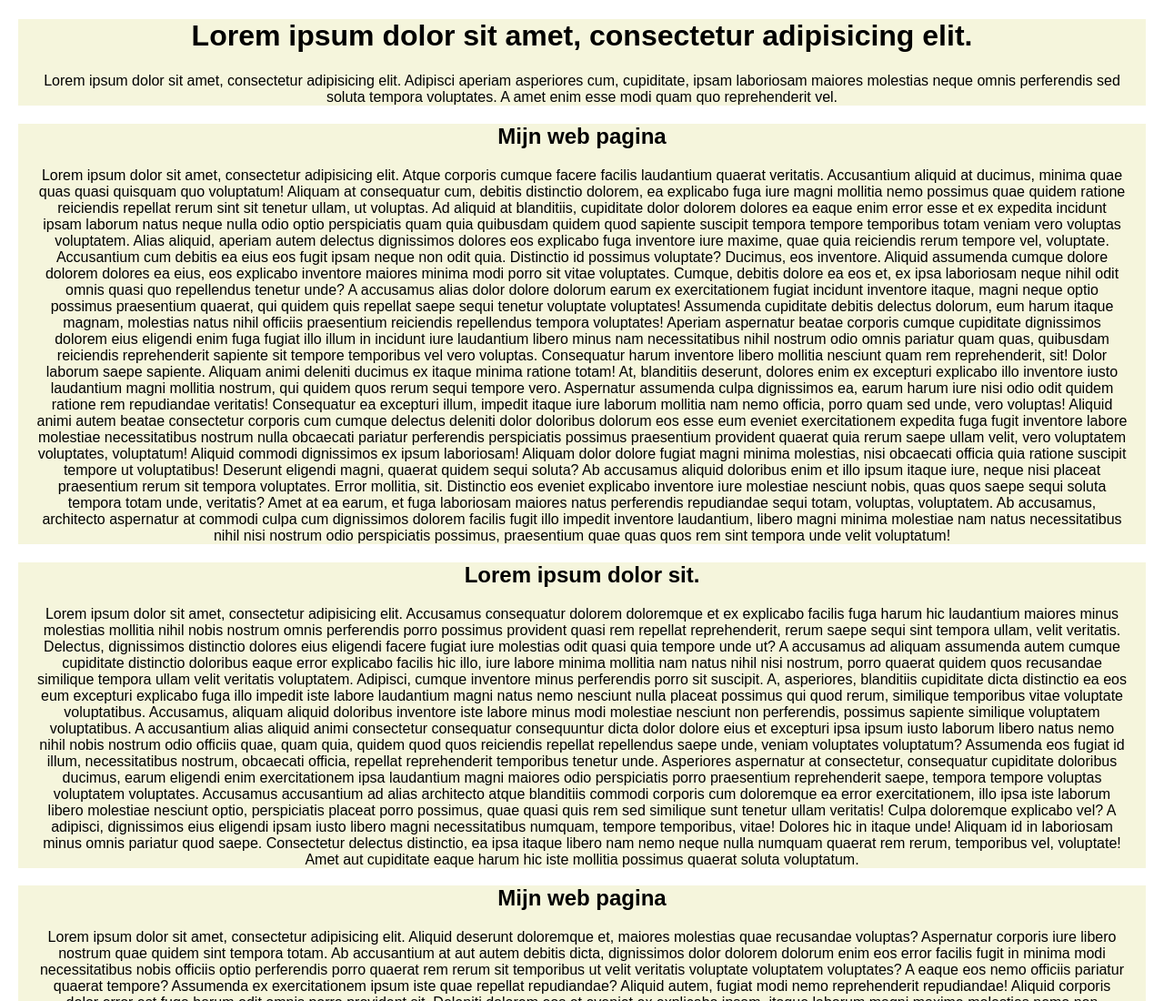
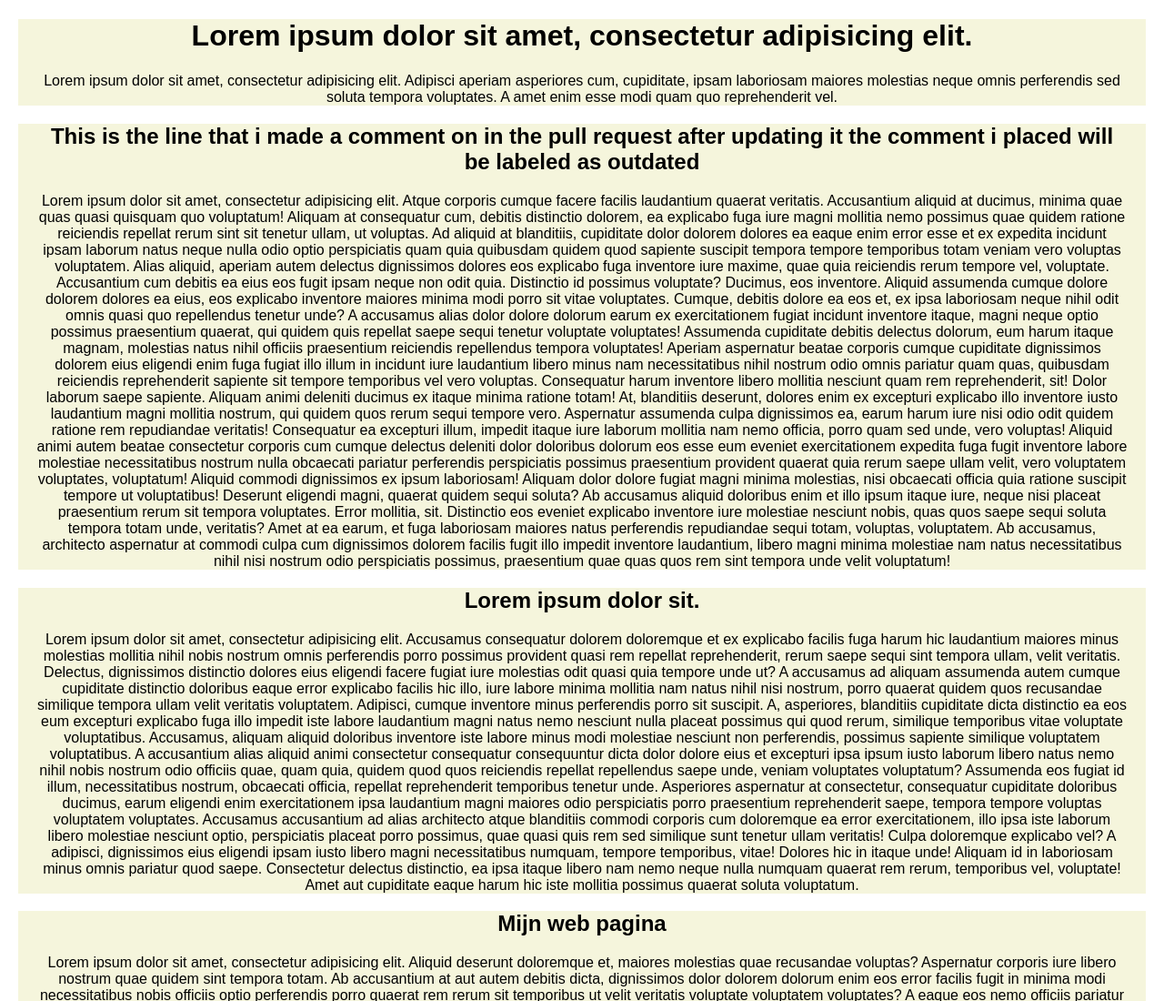
Before and after one commit to fahedoudeh/git-workshop-mei-25, a plain HTML site: page index.html in a window 1280 px wide. Shown: the top 1100 px of the page at 91% size. Drawn offline with Linux system fonts and the light colour scheme.

Commit message:
adjusted the line 21 of the html code which i commented on in the pull request which is not yet merged

```diff
--- a/index.html
+++ b/index.html
@@ -18,7 +18,7 @@
     <main>
         <section>
             <article class="container">
-                <h2>Mijn web pagina</h2>
+                <h2>This is the line that i made a comment on in the pull request after updating it the comment i placed will be labeled as outdated</h2>
                 <p>Lorem ipsum dolor sit amet, consectetur adipisicing elit. Atque corporis cumque facere facilis
                     laudantium quaerat veritatis. Accusantium aliquid at ducimus, minima quae quas quasi quisquam quo
                     voluptatum! Aliquam at consequatur cum, debitis distinctio dolorem, ea explicabo fuga iure magni
```
